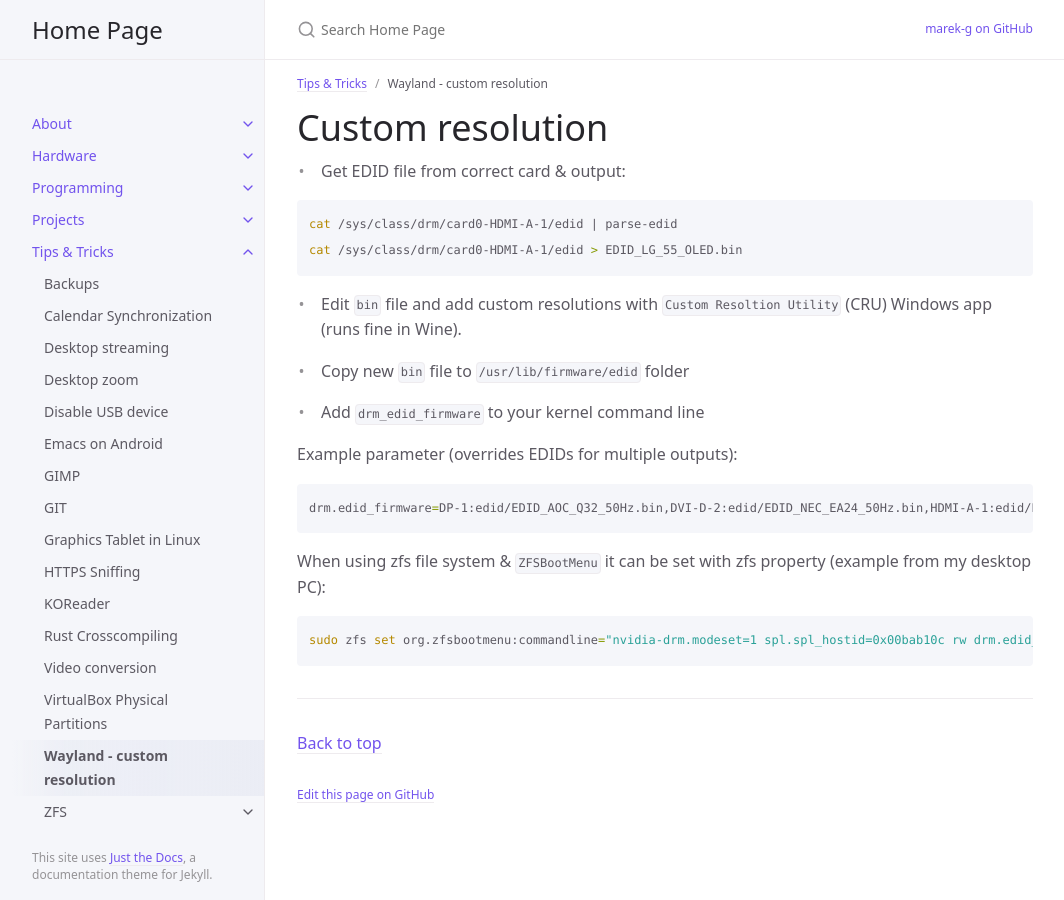
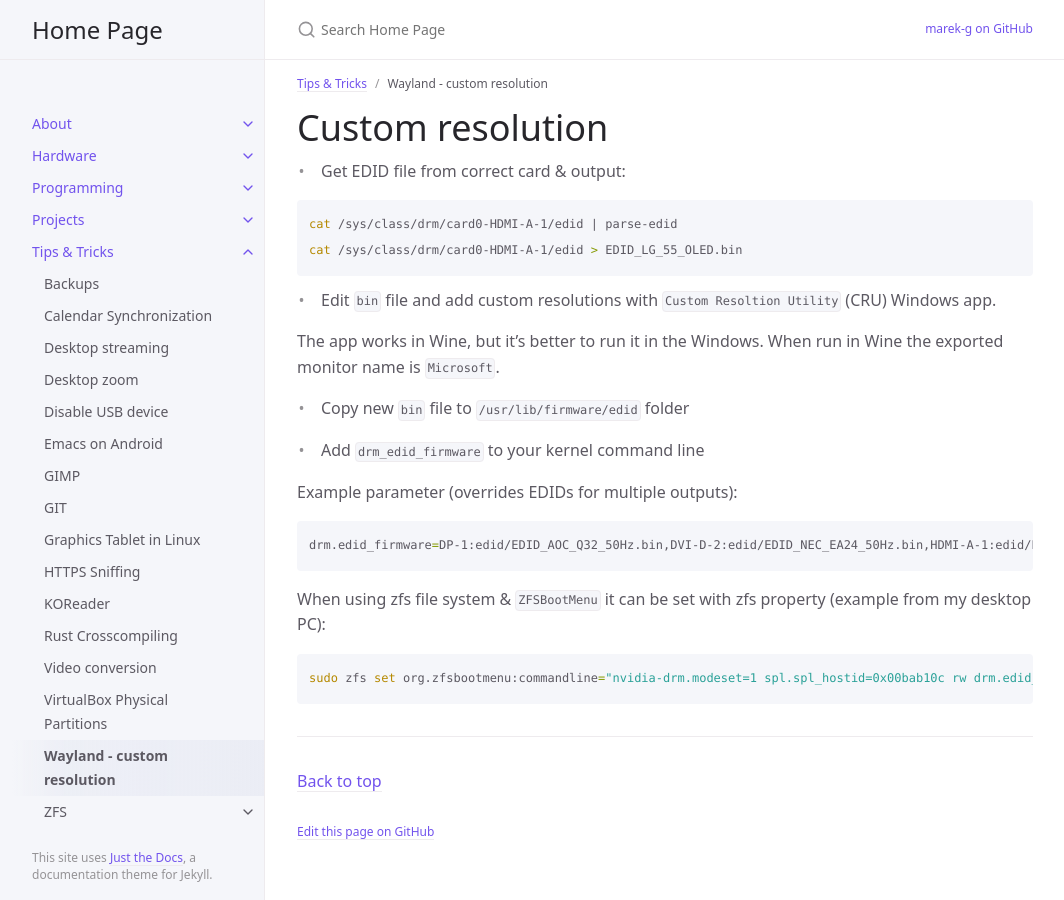
Before and after one commit to marek-g/marek-g.github.io, a Jekyll site: the page built from posts/tips_and_tricks/wayland_custom_resolution.md, in a window 1280 px wide. Shown: the whole page, without its empty margins (107-1171 px from the left). Built offline with Jekyll 4.4.1, drawn with Linux system fonts in a browser that asks for light colours.

Commit message:
Add custom resolution note

````diff
--- a/posts/tips_and_tricks/wayland_custom_resolution.md
+++ b/posts/tips_and_tricks/wayland_custom_resolution.md
@@ -13,7 +13,9 @@ cat /sys/class/drm/card0-HDMI-A-1/edid | parse-edid
 cat /sys/class/drm/card0-HDMI-A-1/edid > EDID_LG_55_OLED.bin
 ```
 
-- Edit `bin` file and add custom resolutions with `Custom Resoltion Utility` (CRU) Windows app (runs fine in Wine).
+- Edit `bin` file and add custom resolutions with `Custom Resoltion Utility` (CRU) Windows app.
+
+The app works in Wine, but it's better to run it in the Windows. When run in Wine the exported monitor name is `Microsoft`.
 
 - Copy new `bin` file to `/usr/lib/firmware/edid` folder
 
````
